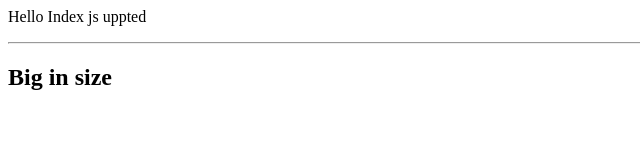
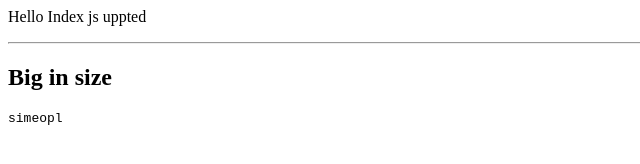
Before and after one commit to maziwop/maziwop.github.io, a plain HTML site: page index.html in a window 1280 px wide. Shown: the full height of the page, 0-640 px from the left. Drawn offline with Linux system fonts and the light colour scheme.

Commit message:
Updated index.html

```diff
--- a/index.html
+++ b/index.html
@@ -8,3 +8,7 @@
 
 
 <h2>Big in size</h2>
+
+
+
+<pre class="wp-block-code"><code>simeopl</code></pre>
```
